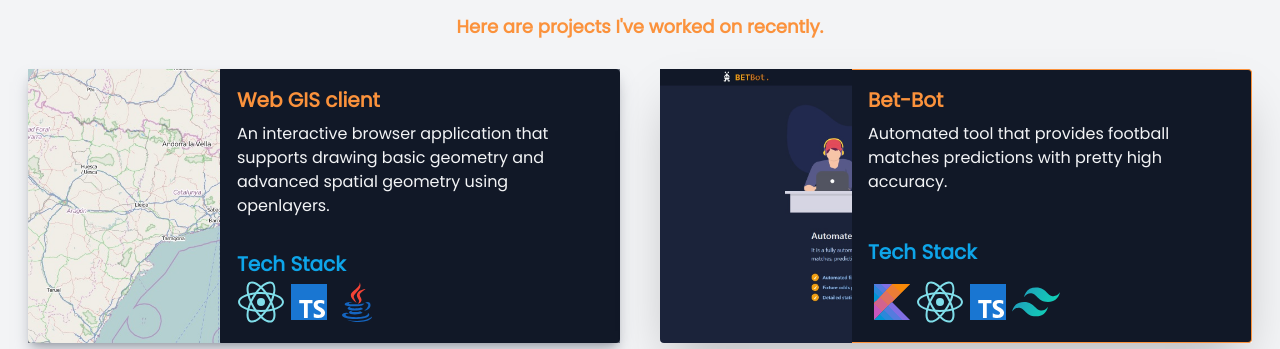
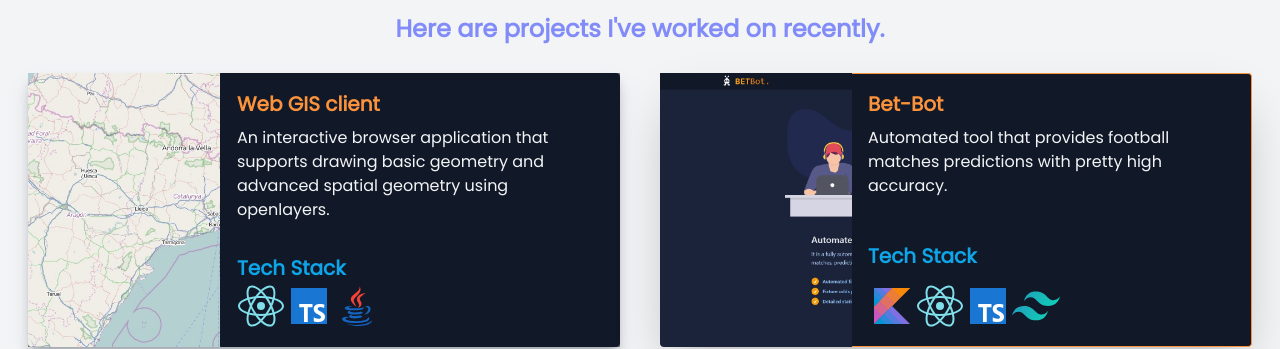
Before and after one commit to larkonesvk/portfolio, a website built with webpack: page index.html in a window 1280 px wide. Shown: the part 471-820 px from the top of the page. Built offline with nearby package versions, Linux system fonts and the light colour scheme.

Commit message:
Change font color and size

```diff
--- a/index.html
+++ b/index.html
@@ -149,7 +149,7 @@
     <!-- portfolio -->
     <section id="portfolio" class="bg-gray-100 my-5 flex items-center flex-col">
       <h4 class="text-gray-900 text-4xl font-extrabold mt-12">My Recent Work</h4>
-      <p class="text-orange-400 font-semibold text-lg mt-5">Here are projects I've worked on recently.</p>
+      <p class="text-indigo-400 font-bold text-2xl mt-5">Here are projects I've worked on recently.</p>
       <div
         class="p-7 grid grid-cols-1 sm:grid-cols-1 md:grid-cols-1 lg:grid-cols-1 xl:grid-cols-2 gap-10"
       >
```
